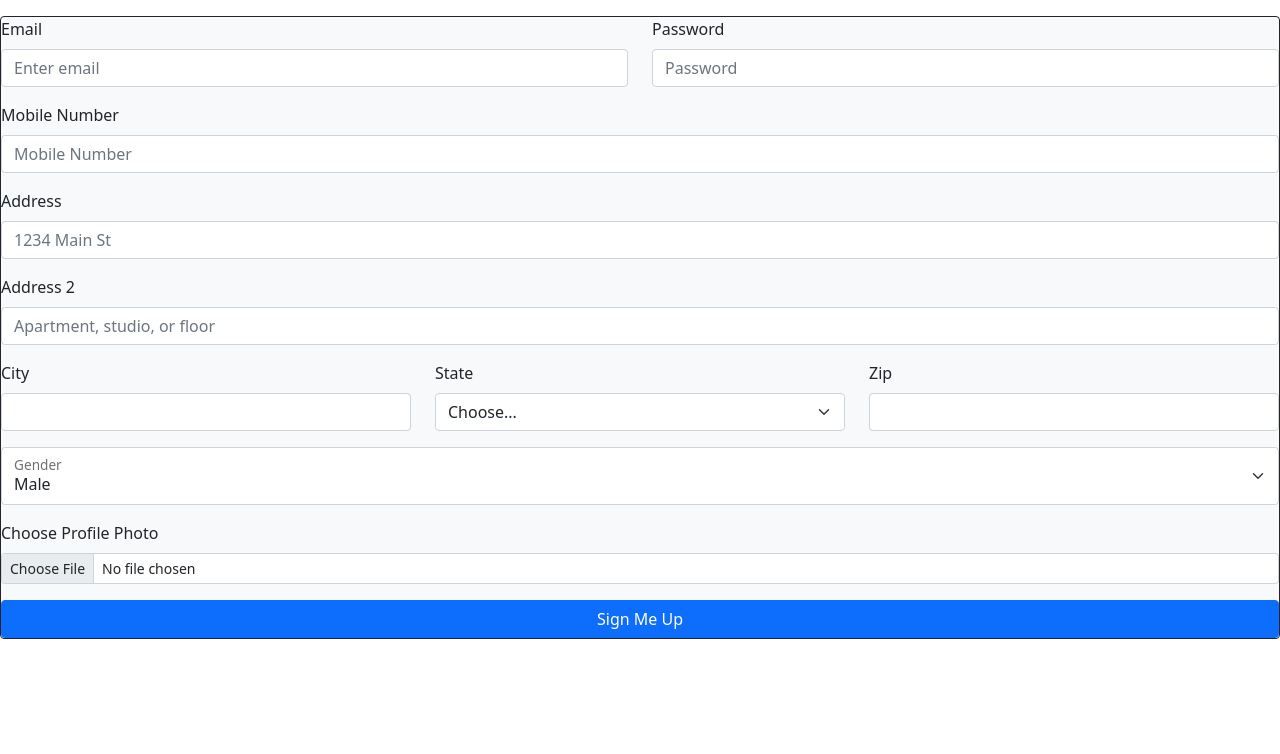
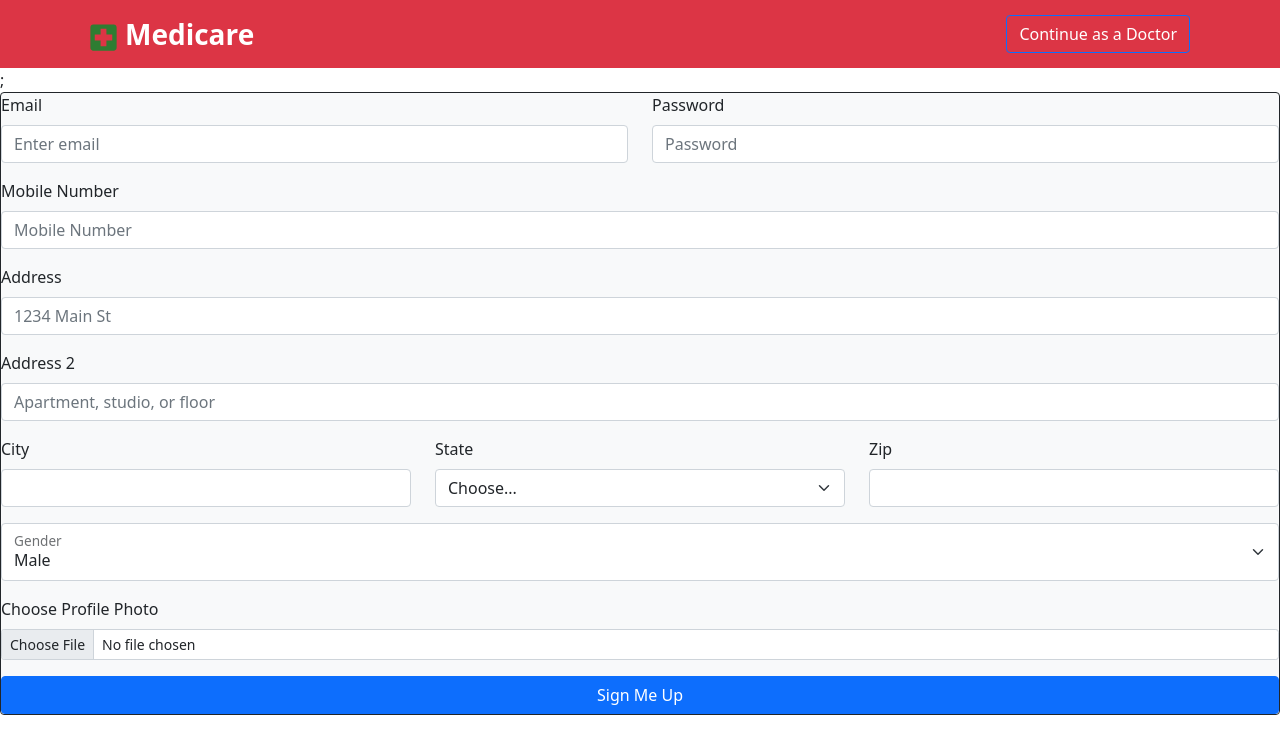
Before and after one commit to pritamp17/Medicare-front_end, a Next.js app: page /patients/signUp in a window 1280 px wide. Shown: the top 754 px of the page. Built offline with nearby package versions, Linux system fonts and the light colour scheme.

Commit message:
added header

```diff
--- /dev/null
+++ b/components/Header.js
@@ -0,0 +1,32 @@
+import * as React from "react";
+import { Navbar, Nav, Container, Button, Card, Row, Col } from "react-bootstrap";
+import LocalHospitalIcon from "@mui/icons-material/LocalHospital";
+
+const Header = (props) => (
+  <Navbar collapseOnSelect expand="lg" bg="danger" variant="dark">
+    <Container>
+      <Navbar.Brand href="/" className="fw-bold fs-3">
+        <LocalHospitalIcon color="success" fontSize="large" className="mx-1" />
+        Medicare
+      </Navbar.Brand>
+      <Navbar.Toggle aria-controls="responsive-navbar-nav" />
+      <Navbar.Collapse id="responsive-navbar-nav">
+        <Nav className="me-auto"></Nav>
+        <Nav>
+          {props.id == "0" || props.id == "2" ? (
+            <Button variant="outline-primary" className="mx-2 text-white" color="black" href="/doctors/signUp">
+              Continue as a Doctor
+            </Button>
+          ) : null}
+          {props.id == "0" || props.id == "1" ? (
+            <Button variant="outline-primary" className="mx-2 text-white" href="/patients/signUp">
+              Continue as a Patient
+            </Button>
+          ) : null}
+        </Nav>
+      </Navbar.Collapse>
+    </Container>
+  </Navbar>
+);
+
+export default Header;
--- a/package.json
+++ b/package.json
@@ -10,6 +10,7 @@
   "dependencies": {
     "@emotion/react": "^11.5.0",
     "@emotion/styled": "^11.3.0",
+    "@mui/icons-material": "^5.0.4",
     "bootstrap": "^5.1.3",
     "next": "11.1.2",
     "prop-types": "^15.7.2",
--- a/pages/doctors/signUp.js
+++ b/pages/doctors/signUp.js
@@ -1,12 +1,11 @@
 import { Card, Col, FloatingLabel, Form, Row, Button } from "react-bootstrap";
 import styled from "styled-components";
+import Header from '../../components/Header'
 
 function signUp() {
   return (
     <>
-      <div>
-        <p></p>
-      </div>
+      <Header id='1'/>
       <wrapper>
         <Card style={{ width: "80rem" }} bg="light" border="dark" text="dark">
           <Form>
--- a/pages/index.js
+++ b/pages/index.js
@@ -1,6 +1,6 @@
 import styled from "styled-components";
 import Login from "../components/Login";
-import Home from "../components/Home";
+import HomePage from "../components/HomePage";
 
 export default function Home() {
   return (
@@ -9,7 +9,7 @@ export default function Home() {
     <Login type="Patient" signUpLink='patients/signUp' />
     <Login type="Doctor" signUpLink='doctors/signUp'/>
   </Wrapper>*/}
-      <Home />
+      <HomePage />
     </>
   );
 }
--- a/pages/patients/signUp.js
+++ b/pages/patients/signUp.js
@@ -1,12 +1,11 @@
 import { Card, Col, FloatingLabel, Form, Row, Button } from "react-bootstrap";
 import styled from "styled-components";
+import Header from "../../components/Header";
 
 function signUp() {
   return (
     <>
-      <div>
-        <p></p>
-      </div>
+      <Header id="2" />;
       <wrapper>
         <Card style={{ width: "80rem" }} bg="light" border="dark" text="dark">
           <Form>
```
Also changed, not shown: components/HeaderDoctor.js (deleted, +0 -7 lines), components/HeaderPatient.js (deleted, +0 -7 lines), components/HomePage.js (renamed from components/Home.js, +9 -26 lines), 1 other file (tests, documents, lock files or other folders).
